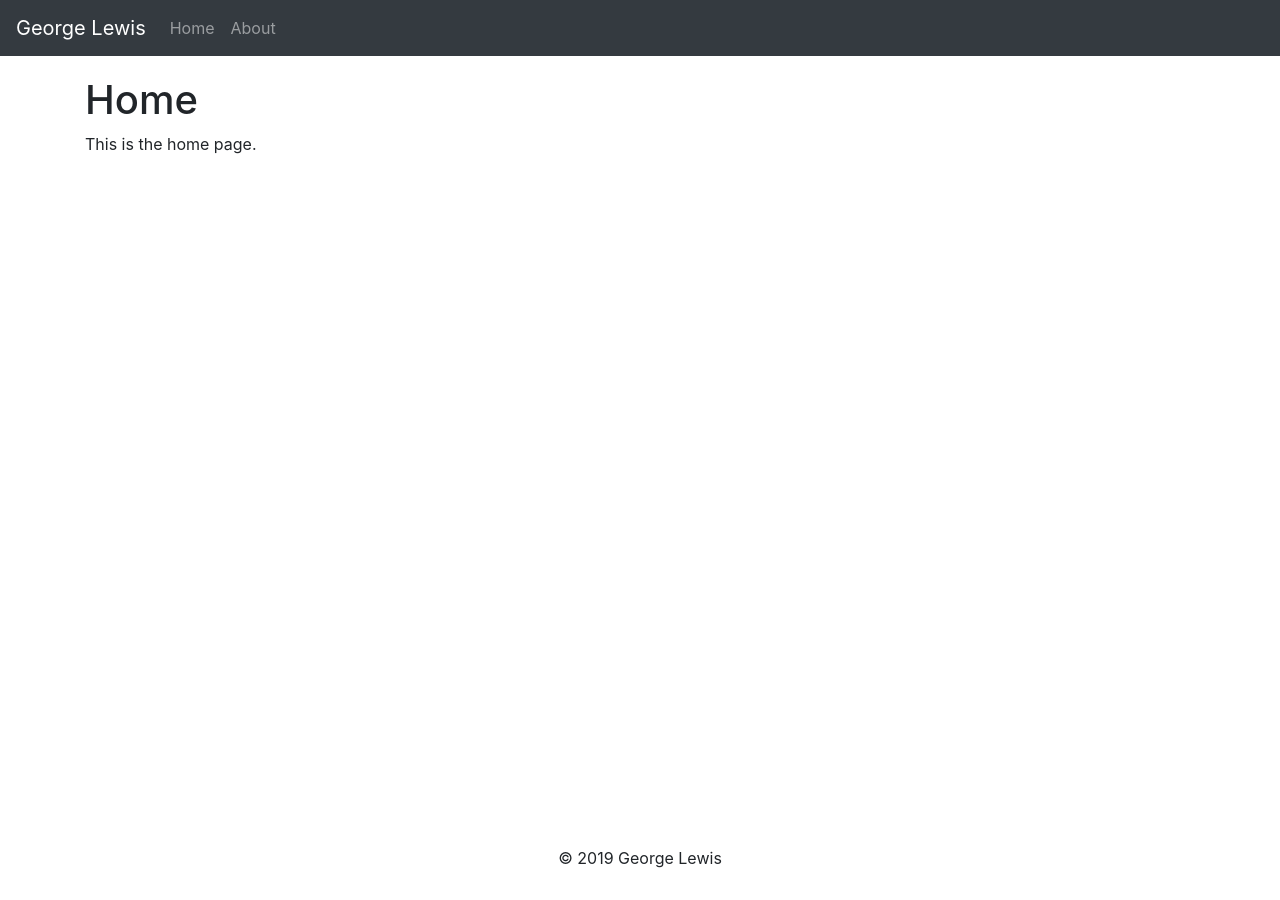
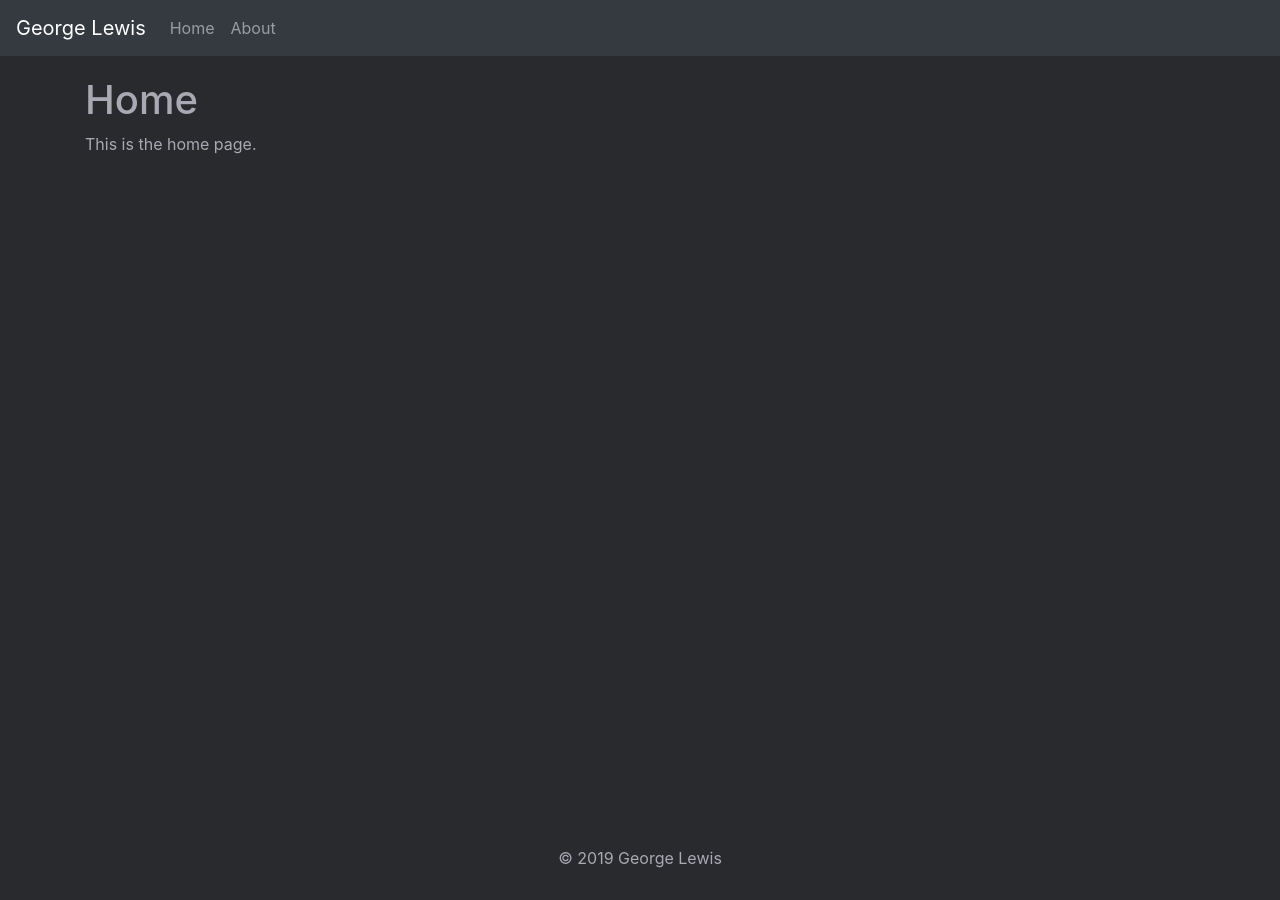
Before and after one commit to George-lewis/george-lewis.github.io, a Jekyll site: the page built from index.markdown, in a window 1280 px wide. Built offline with Jekyll 4.4.1, drawn with Linux system fonts in a browser that asks for light colours.

Commit message:
Update colors

```diff
--- a/_sass/_base.scss
+++ b/_sass/_base.scss
@@ -1,8 +1,13 @@
+* {
+    color: $text-color;
+}
+
 html, body, main {
     height: 100%;
 }
 
 body {
+    background-color: $background-color;
     display: flex;
     flex-direction: column;
 }
--- a/_sass/_variables.scss
+++ b/_sass/_variables.scss
@@ -1,5 +1,4 @@
 /* --- COLORS --- */
 
-$header-background: #292a2d;
-$header-height: 70px;
-$header-padding: 30px;
+$background-color: #292a2d;
+$text-color: #a9a9b3;
```
Also changed, not shown: 11 other files.
